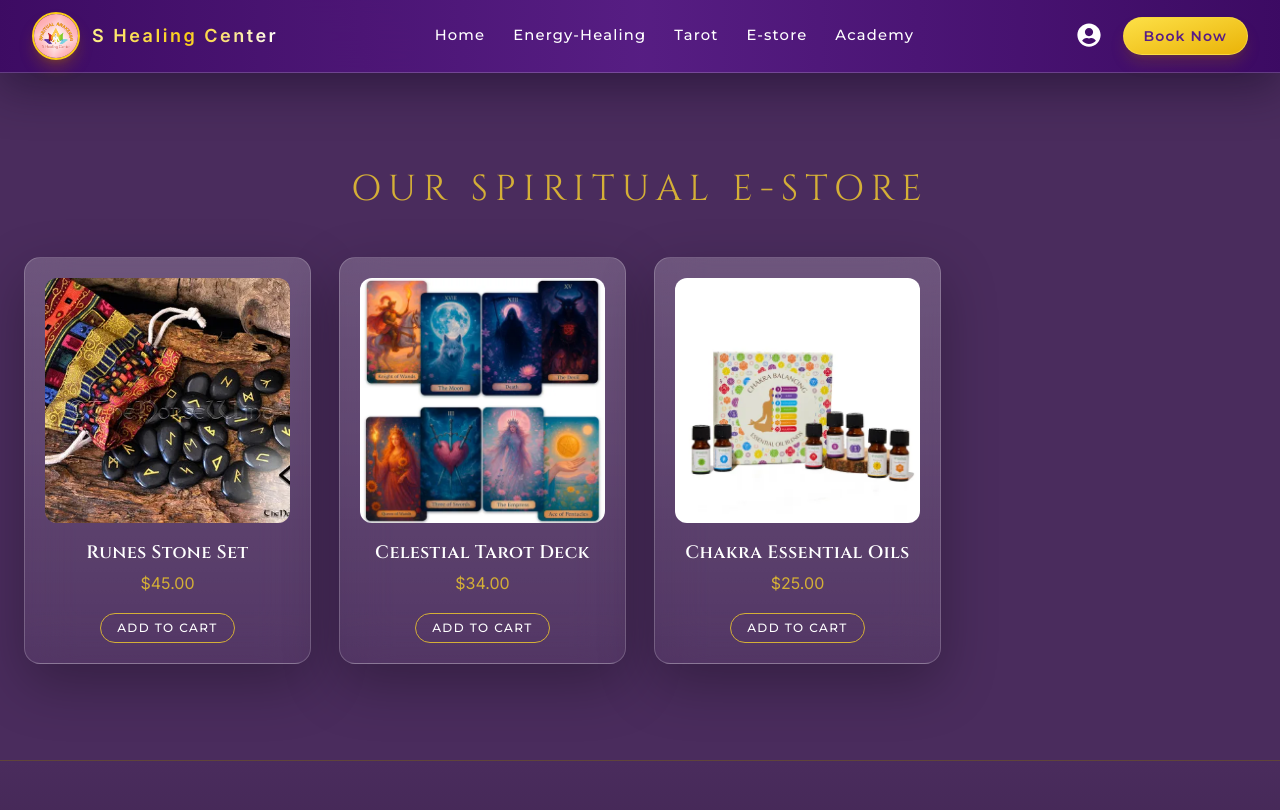
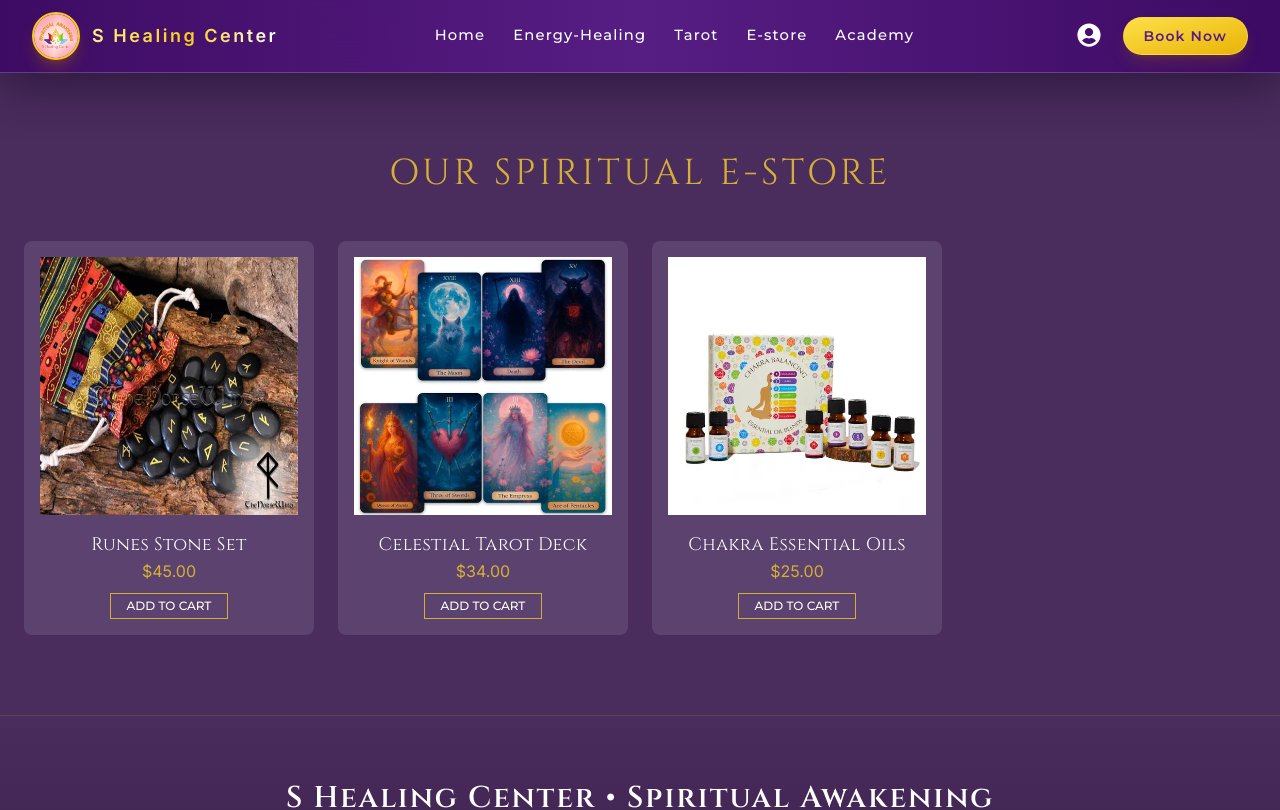
Before and after one commit to busalatejaswi7-jpg/healing-website, a React (Create React App) app in the folder client/: page /estore in a window 1280 px wide. Shown: the top 810 px of the page. Built offline with nearby package versions, Linux system fonts and the light colour scheme.

Commit message:
Revert UI restyles and apply only requested store/course updates

```diff
--- a/client/src/pages/Academy.js
+++ b/client/src/pages/Academy.js
@@ -3,11 +3,11 @@ import React from "react";
 const Academy = () => {
   return (
     <div>
-      <section className="container mx-auto px-6 py-20 text-center md:py-24">
-        <h2 className="section-heading text-white">
+      <section className="py-20 container mx-auto px-6 text-center">
+        <h2 className="text-4xl mb-12 uppercase tracking-widest">
           Transformational Courses
         </h2>
-        <div className="grid grid-cols-1 gap-8 md:grid-cols-2 md:gap-10">
+        <div className="grid grid-cols-1 md:grid-cols-2 gap-10">
           {[
             ["Reiki Healing + Teaching", "Master Energy Alignment"],
             ["Numerology Course", "Decode Sacred Number Wisdom"],
@@ -15,13 +15,12 @@ const Academy = () => {
             ["Runes Course", "Learn Ancient Divination"],
             ["Tarot for Beginners", "Unlock Your Intuition"],
           ].map(([title, subtitle]) => (
-            <div key={title} className="premium-card group reveal-on-load relative h-64 overflow-hidden bg-black">
-              <div className="absolute inset-0 bg-[radial-gradient(circle_at_top,rgba(212,175,55,0.18),transparent_62%)]" />
-              <div className="absolute inset-0 bg-black/45 transition duration-500 group-hover:bg-black/35" />
-              <div className="relative z-10 flex h-full flex-col items-center justify-center px-5 text-white">
-                <h3 className="text-2xl font-semibold md:text-3xl">{title}</h3>
-                <p className="mb-5 mt-2 tracking-[0.16em] text-[#D4AF37]">{subtitle}</p>
-                <button className="premium-button bg-[#D4AF37] py-2 text-xs text-[#2f1642] hover:-translate-y-1 hover:bg-[#c79f23]">
+            <div key={title} className="relative group overflow-hidden rounded-xl h-64 bg-black">
+              <div className="absolute inset-0 bg-gray-800 opacity-60 group-hover:scale-110 transition duration-500"></div>
+              <div className="absolute inset-0 flex flex-col items-center justify-center text-white">
+                <h3 className="text-3xl font-light">{title}</h3>
+                <p className="mb-4 tracking-widest text-[#D4AF37]">{subtitle}</p>
+                <button className="bg-[#D4AF37] px-6 py-2 rounded font-bold uppercase text-sm">
                   Enroll Now
                 </button>
               </div>
--- a/client/src/pages/Estore.js
+++ b/client/src/pages/Estore.js
@@ -3,27 +3,53 @@ import React from "react";
 const Estore = () => {
   return (
     <div>
-      <section className="bg-[#4A2C5D] py-20 text-center text-white md:py-24">
-        <h2 className="section-heading text-[#D4AF37]">
+      <section className="bg-[#4A2C5D] py-20 text-white text-center">
+        <h2 className="text-4xl mb-12 uppercase tracking-widest text-[#D4AF37]">
           Our Spiritual E-Store
         </h2>
-        <div className="container mx-auto grid grid-cols-1 gap-6 px-6 sm:grid-cols-2 md:grid-cols-4 md:gap-7">
-          {[
-            ["/images/stones.webp", "Runes Stone set", "Runes Stone Set", "$45.00"],
-            ["/images/tarot2.webp", "Tarot Deck", "Celestial Tarot Deck", "$34.00"],
-            ["/images/oils.webp", "Chakra Essential Oils", "Chakra Essential Oils", "$25.00"],
-          ].map(([src, alt, name, price]) => (
-            <div key={name} className="premium-card group reveal-on-load p-4 md:p-5">
-              <div className="mb-4 aspect-square overflow-hidden rounded-xl bg-gray-200/20">
-                <img src={src} alt={alt} className="h-full w-full object-cover transition duration-500 group-hover:scale-105" />
-              </div>
-              <h4 className="text-lg font-semibold tracking-wide text-white">{name}</h4>
-              <p className="mt-1 text-[#D4AF37]">{price}</p>
-              <button className="mt-4 rounded-full border border-[#D4AF37] px-4 py-1.5 text-xs uppercase tracking-[0.12em] transition duration-300 hover:bg-[#D4AF37] hover:text-[#2f1642]">
-                Add To Cart
-              </button>
+        <div className="container mx-auto px-6 grid grid-cols-2 md:grid-cols-4 gap-6">
+          <div className="bg-white/10 p-4 rounded-lg">
+            <div className="aspect-square bg-gray-300 rounded mb-4">
+              <img
+                src="/images/stones.webp"
+                alt="Runes Stone set"
+                className="h-full"
+              />
             </div>
-          ))}
+            <h4 className="text-lg">Runes Stone Set</h4>
+            <p className="text-[#D4AF37]">$45.00</p>
+            <button className="mt-2 text-xs border border-[#D4AF37] px-4 py-1 hover:bg-[#D4AF37] transition uppercase">
+              Add To Cart
+            </button>
+          </div>
+          <div className="bg-white/10 p-4 rounded-lg">
+            <div className="aspect-square bg-gray-300 rounded mb-4">
+              <img
+                src="/images/tarot2.webp"
+                alt="Tarot Deck"
+                className="h-full"
+              />
+            </div>
+            <h4 className="text-lg">Celestial Tarot Deck</h4>
+            <p className="text-[#D4AF37]">$34.00</p>
+            <button className="mt-2 text-xs border border-[#D4AF37] px-4 py-1 hover:bg-[#D4AF37] transition uppercase">
+              Add To Cart
+            </button>
+          </div>
+          <div className="bg-white/10 p-4 rounded-lg">
+            <div className="aspect-square bg-gray-300 rounded mb-4">
+              <img
+                src="/images/oils.webp"
+                alt="Chakra Essential Oils"
+                className="h-full"
+              />
+            </div>
+            <h4 className="text-lg">Chakra Essential Oils</h4>
+            <p className="text-[#D4AF37]">$25.00</p>
+            <button className="mt-2 text-xs border border-[#D4AF37] px-4 py-1 hover:bg-[#D4AF37] transition uppercase">
+              Add To Cart
+            </button>
+          </div>
         </div>
       </section>
     </div>
--- a/client/src/pages/Home.js
+++ b/client/src/pages/Home.js
@@ -7,71 +7,74 @@ const Home = () => {
 
   return (
     <>
-      <section className="relative flex min-h-[96vh] items-center justify-center overflow-hidden">
+      <section className="relative h-[110vh] flex items-center justify-center overflow-hidden">
+        {/* Background Video */}
         <video
           autoPlay
           loop
           muted
           playsInline
-          className="absolute inset-0 h-full w-full object-cover object-center md:object-[center_65%]"
+          className="absolute inset-0 w-full h-full object-cover object-bottom"
         >
           <source src="/video/home.mp4" type="video/mp4" />
           Your browser does not support the video tag.
         </video>
 
-        <div className="absolute inset-0 bg-gradient-to-r from-black/80 via-black/55 to-black/75" />
-        <div className="absolute inset-0 bg-[radial-gradient(circle_at_20%_30%,rgba(212,175,55,0.2),transparent_40%)]" />
+        {/* Overlay */}
+        <div className="absolute inset-0 bg-black/40"></div>
 
-        <div className="relative z-10 mx-auto w-full max-w-7xl px-6 py-20 text-white md:px-10">
-          <div className="premium-panel reveal-on-load max-w-3xl rounded-3xl px-6 py-8 md:px-10 md:py-12">
-            <p className="mb-3 text-xs uppercase tracking-[0.4em] text-[#D4AF37] md:text-sm">
+        {/* Content */}
+        <div className="container mx-auto px-10 z-10 text-white">
+          <p className="text-[#D4AF37] tracking-[0.3em] mb-2 uppercase">
             Ascend with Clarity
           </p>
-            <h1 className="mb-5 text-4xl font-semibold leading-[1.12] md:text-6xl lg:text-7xl">
+          <h1 className="text-5xl md:text-7xl font-light mb-4 leading-tight">
             Find Purpose, Peace,
             <br />
             and Personal Growth.
           </h1>
-            <p className="mb-9 max-w-xl text-base italic text-white/90 md:text-xl">
+          <p className="text-xl mb-8 max-w-lg italic">
             Your Journey Starts Here.
           </p>
-            <div className="flex flex-col gap-4 sm:flex-row sm:items-center">
+          <div className="flex space-x-4">
+            {/* Tarot Modal Trigger */}
             <button
               onClick={() => setShowModal(true)}
-                className="premium-button bg-[#D4AF37] text-[#2f1642] shadow-xl shadow-yellow-900/30 hover:-translate-y-1 hover:bg-[#c79f23]"
+              className="bg-[#D4AF37] px-8 py-3 rounded-md font-bold hover:bg-[#B8860B] transition"
             >
-                Begin Your Reading
+              BEGIN YOUR READING
             </button>
 
+            {/* Energy Healing Redirect */}
             <button
               onClick={() => (window.location.href = "/energyhealing")}
-                className="premium-button border border-white/70 bg-white/10 text-white hover:-translate-y-1 hover:bg-white hover:text-black"
+              className="border border-white px-8 py-3 rounded-md font-bold hover:bg-white hover:text-black transition"
             >
-                Explore Healing
+              EXPLORE HEALING
             </button>
-            </div>
           </div>
         </div>
       </section>
 
+      {/* Tarot Modal */}
       {showModal && (
-        <div className="fixed inset-0 z-50 flex items-center justify-center bg-black/70 px-4">
-          <div className="w-full max-w-sm rounded-2xl border border-purple-200/40 bg-white p-6 shadow-[0_20px_50px_rgba(0,0,0,0.35)] md:p-7">
-            <h2 className="mb-3 text-center text-2xl font-semibold text-purple-800">
+        <div className="fixed inset-0 bg-black/60 flex justify-center items-center z-50">
+          <div className="bg-white p-6 rounded-lg shadow-lg w-96 relative">
+            <h2 className="text-2xl font-bold text-purple-700 mb-4 text-center">
               Tarot Reading
             </h2>
-            <p className="mb-5 text-center italic text-gray-600">
+            <p className="text-gray-600 mb-4 italic text-center">
               Choose your session length
             </p>
-            <button className="mb-2 w-full rounded-md bg-purple-600 py-2.5 text-white transition hover:bg-purple-800">
+            <button className="w-full bg-purple-600 text-white py-2 rounded mb-2 hover:bg-purple-800">
               20 Min – ₹499
             </button>
-            <button className="w-full rounded-md bg-purple-600 py-2.5 text-white transition hover:bg-purple-800">
+            <button className="w-full bg-purple-600 text-white py-2 rounded hover:bg-purple-800">
               45 Min – ₹1499
             </button>
             <button
               onClick={() => setShowModal(false)}
-              className="mt-4 w-full rounded-md border border-purple-600 py-2.5 text-purple-700 transition hover:bg-purple-600 hover:text-white"
+              className="mt-4 w-full border border-purple-600 text-purple-600 py-2 rounded hover:bg-purple-600 hover:text-white"
             >
               Close
             </button>
```
Lines whose indentation alone changed are shown as unchanged.
